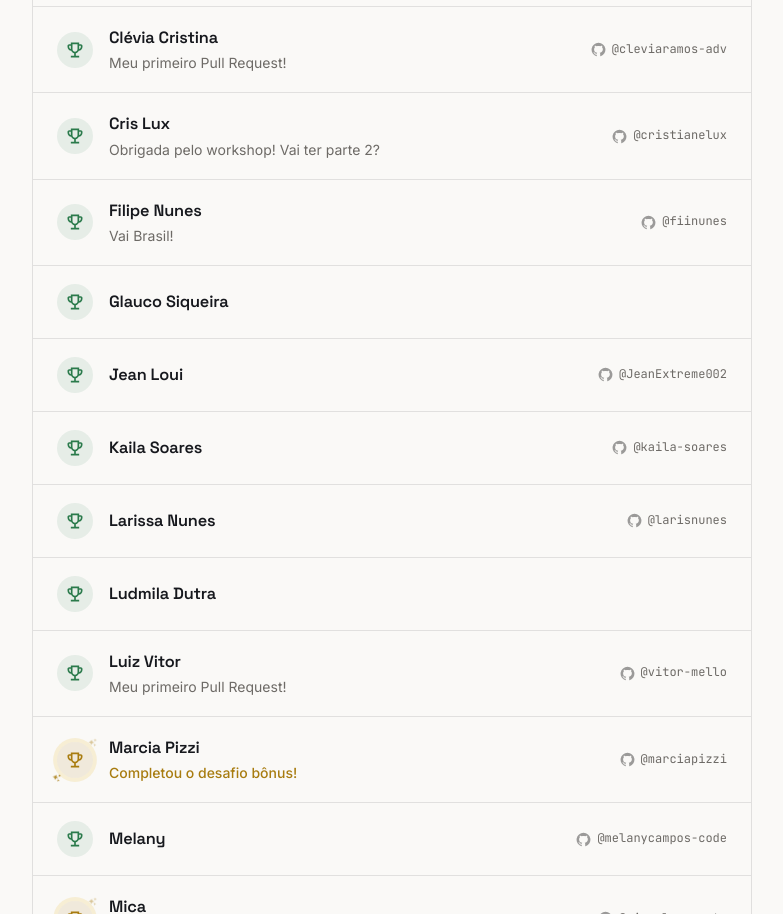
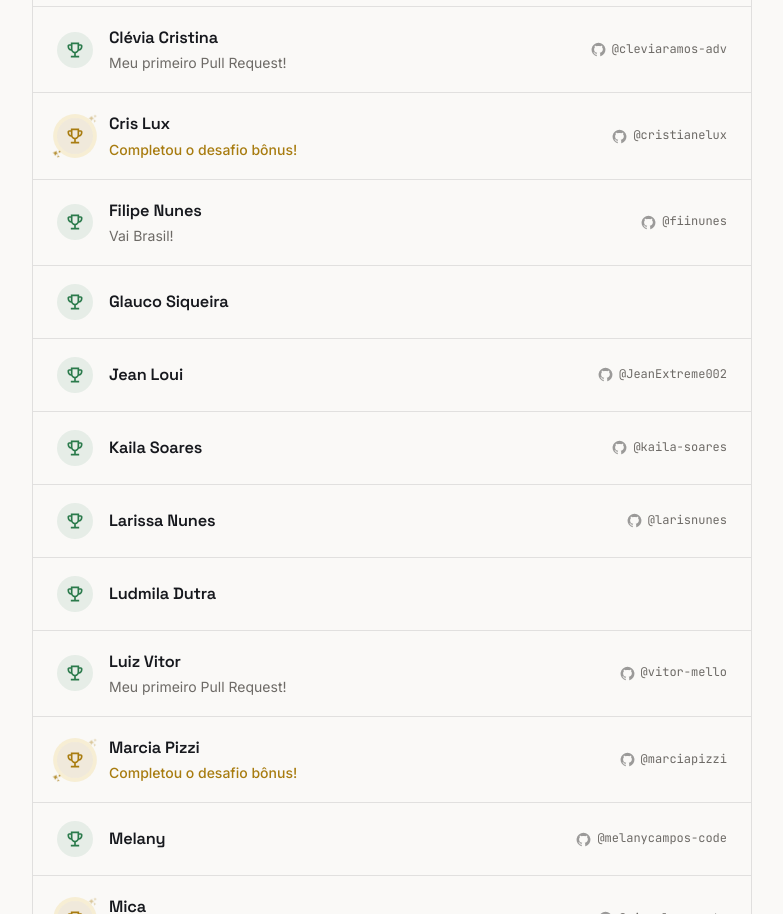
Before and after one commit to JeanExtreme002/playground, a React (Vite) app: page / in a window 1280 px wide. Shown: the part 1140-2054 px from the top of the page, without its empty margins (248-1031 px from the left). Built offline with nearby package versions, Linux system fonts and the light colour scheme.

Commit message:
feat: troca o meu recado pela palavra-chave do desafio

```diff
--- a/src/participants/cristianelux.js
+++ b/src/participants/cristianelux.js
@@ -1,5 +1,5 @@
 export const participant = {
   name: 'Cris Lux',
   github: 'cristianelux',
-  message: 'Obrigada pelo workshop! Vai ter parte 2?',
+  message: 'Eureka',
 }
```
